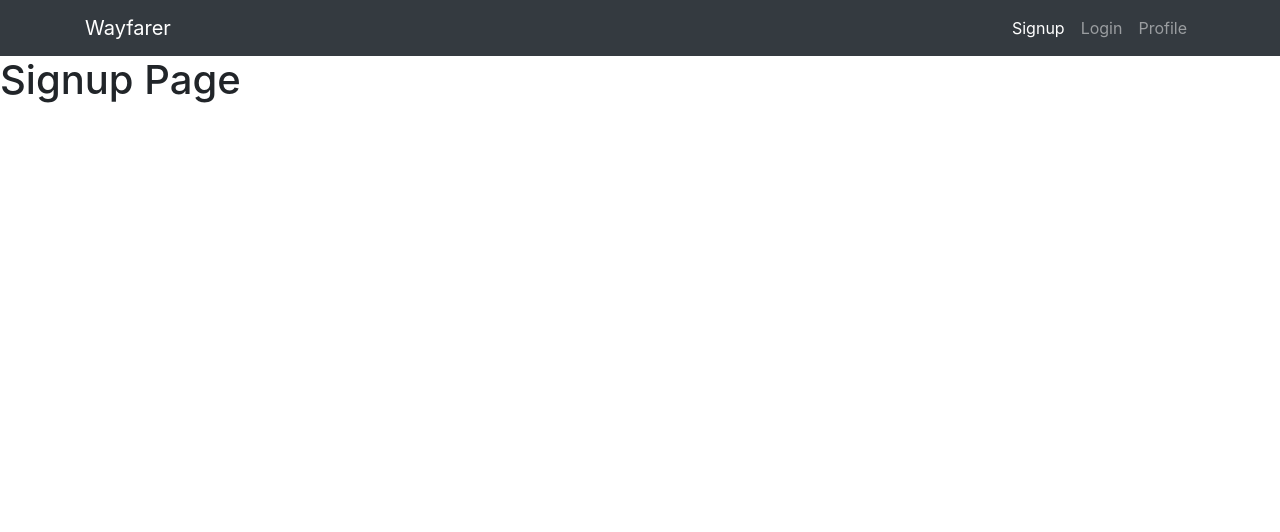
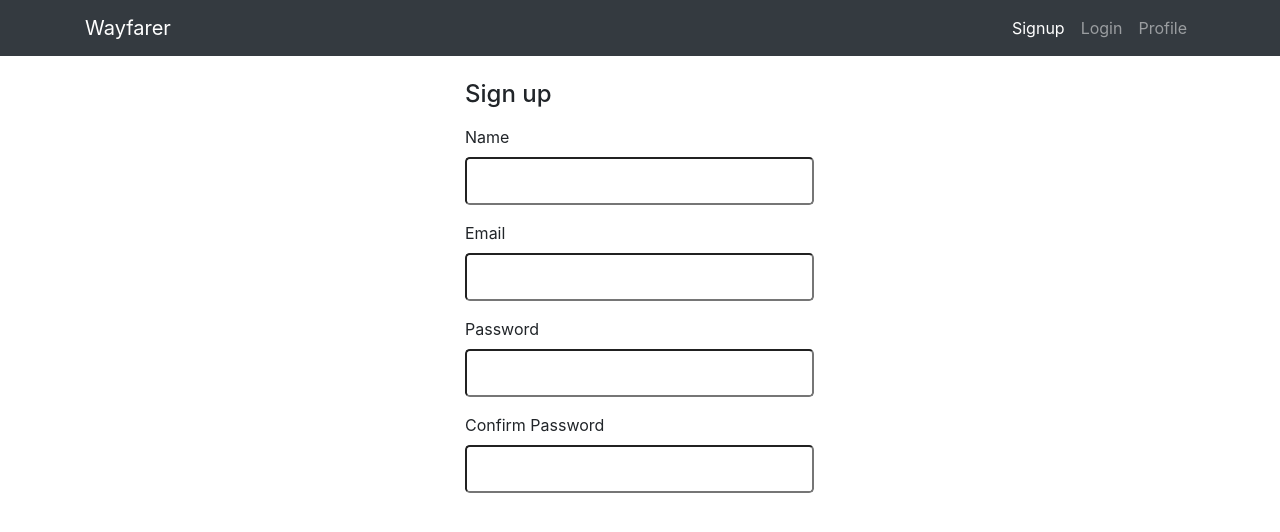
Before and after one commit to lauragsack/Wayfarer, a React (Create React App) app: page /signup in a window 1280 px wide. Shown: the top 532 px of the page. Built offline with nearby package versions, Linux system fonts and the light colour scheme.

Commit message:
adds methods and updates Signup JSX

```diff
--- a/src/components/Signup.js
+++ b/src/components/Signup.js
@@ -1,11 +1,92 @@
-import React from 'react'
+import React, { Component } from 'react';
+import UserModel from '../models/user';
 
-const Signup = () => {
-    return (
-        <div>
-            <h1>Signup Page</h1>
-        </div>
-    );
+class Signup extends Component {
+    state = {
+        name: "",
+        email: "",
+        password: "",
+        password2: "",
+    }
+
+    handleChange = (event) => {
+        this.setState({
+            [event.target.name]: event.target.value
+        })
+    }
+
+    handleSubmit = (event) => {
+        event.preventDefault()
+        UserModel.create(this.state)
+            .then(res => {
+                this.setState({
+                    name: "",
+                    email: "",
+                    password: "",
+                    password2: ""
+                })
+                this.props.history.push('/login')
+            })
+            .catch(err => console.log(err))
+        }
+
+    render() {
+        return (
+            <div className="container mt-4">
+                <div className="row">
+                    <div className="col-md-4 offset-md-4">
+                        <h4 className="mb-3">Sign up</h4>
+                        <form onSubmit={this.handleSubmit}>
+                            <div className="form-group">
+                                <label htmlFor="name">Name</label>
+                                <input
+                                    onChange={this.handleChange}
+                                    className="form control form-control-lg"
+                                    type="text"
+                                    id="name"
+                                    name="name"
+                                    value={this.state.name}
+                                />
+                            </div>
+                            <div className="form-group">
+                                <label htmlFor="name">Email</label>
+                                <input
+                                    onChange={this.handleChange} className="form control form-control-lg"
+                                    className="form control form-control-lg"
+                                    type="email"
+                                    id="email"
+                                    name="email"
+                                    value={this.state.email}
+                                />
+                            </div>
+                            <div className="form-group">
+                                <label htmlFor="name">Password</label>
+                                <input
+                                    onChange={this.handleChange} className="form control form-control-lg"
+                                    className="form control form-control-lg"
+                                    type="password"
+                                    id="password"
+                                    name="password"
+                                    value={this.state.password}
+                                />
+                            </div>
+                            <div className="form-group">
+                                <label htmlFor="name">Confirm Password</label>
+                                <input
+                                    onChange={this.handleChange} className="form control form-control-lg"
+                                    className="form control form-control-lg"
+                                    type="password"
+                                    id="password2"
+                                    name="password2"
+                                    value={this.state.password}
+                                />
+                            </div>
+                        </form>
+                    </div>
+                </div>
+            </div>
+        );
+    }
 }
 
 export default Signup;
```
